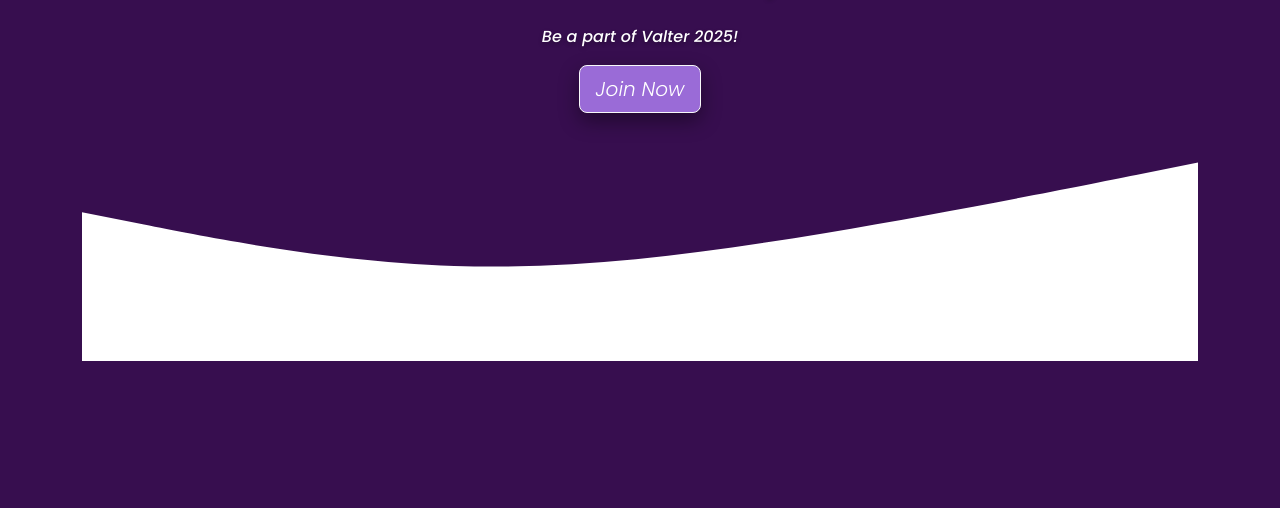
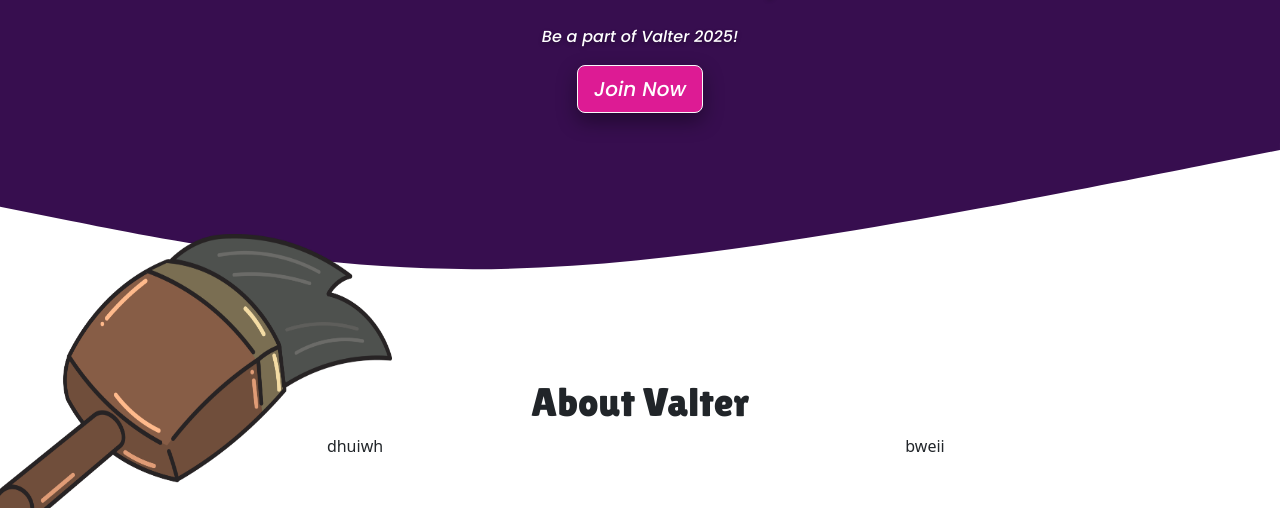
Before and after one commit to Lolzonexd/Web-VALTER-Vistara, a plain HTML site: page index.html in a window 1280 px wide. Shown: the part 386-894 px from the top of the page. Drawn offline with nearby package versions, Linux system fonts and the light colour scheme.

Commit message:
akhirnya

```diff
--- a/index.html
+++ b/index.html
@@ -67,20 +67,21 @@
             Be a part of Valter 2025!
           </p>
         </div>
-          <button type="button" class="btn btn-lg btn-outline-light poppins-regular-italic">
+          <button type="button" class="btn btn-lg btn-outline-light poppins-medium-italic">
             Join Now
           </button>
-          <svg xmlns="http://www.w3.org/2000/svg" viewBox="0 0 1440 320"><path fill="#fff" fill-opacity="1" d="M0,128L80,144C160,160,320,192,480,197.3C640,203,800,181,960,154.7C1120,128,1280,96,1360,80L1440,64L1440,320L1360,320C1280,320,1120,320,960,320C800,320,640,320,480,320C320,320,160,320,80,320L0,320Z"></path></svg>
-
       </div>
     </section>
-<img src="Asset Valter/Old Brush.png"
+
+    <div class="wave">
+      <svg xmlns="http://www.w3.org/2000/svg" viewBox="0 0 1440 320"><path fill="rgb(55, 14, 79)" fill-opacity="1" d="M0,128L80,144C160,160,320,192,480,197.3C640,203,800,181,960,154.7C1120,128,1280,96,1360,80L1440,64L1440,0L1360,0C1280,0,1120,0,960,0C800,0,640,0,480,0C320,0,160,0,80,0L0,0Z"></path></svg>
+    </div>
+    <img src="Asset Valter/Old Brush.png"
          alt="Koin2"
          width="400"
          height="300"
-         class="koin"
+         class="brush"
          >
-
 
     <!-- About: Tentang valter -->
     <section id="about">
--- a/style.css
+++ b/style.css
@@ -20,7 +20,7 @@
 /* Home Section */
 #home {
   padding-top: 100px;
-  padding-bottom: 150px;
+  padding-bottom: 30px;
 }
 
 .home-gradient {
@@ -46,21 +46,25 @@
 }
 
 .btn {
-  background-color: rgb(154, 107, 215);
+  background-color:#e41c97f6;
   color: #fff;
   box-shadow: 0 8px 20px rgba(0, 0, 0, 0.4);
   transition: transform 0.2s ease, box-shadow 0.2s ease;
 }
 
 .btn:hover {
-  background-color: rgb(218, 42, 171);
+  background-color: rgb(154, 107, 215);
   transform: translateY(-3px);
   box-shadow: 0 12px 25px rgba(0, 0, 0, 0.5);
 }
 
+.wave {
+  margin-top: -50px;
+}
+
 /* About Section */
 #about {
-  padding-top: 10%;
+  padding-bottom: 5%;
 }
 
 /* color */
@@ -80,12 +84,13 @@
 }
 
 /* Asset */
-/* .koin {
+.brush {
   position: absolute;
   left: 15%;
   top: 100%;
-  transform: translate(-50%, -50%);
-} */
+  transform: translate(-50%, -60%);
+  z-index: 10;
+}
 
 /* Font */
 .poppins-extrabold {
```
